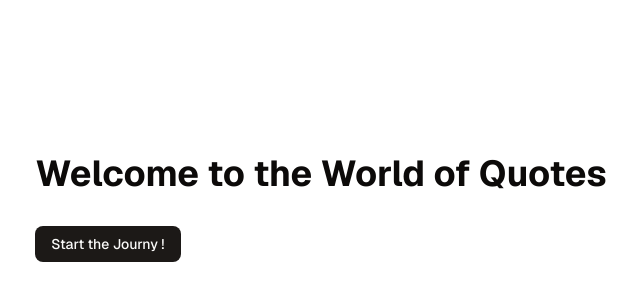
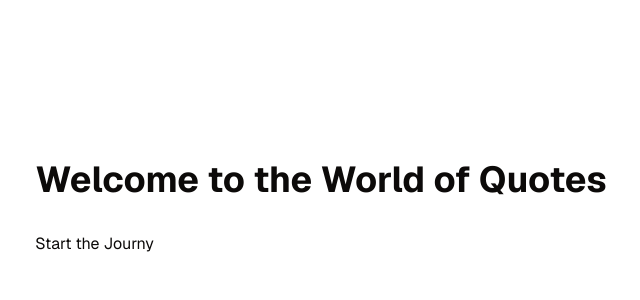
Before and after one commit to SanaUllah04/Nexium-Internship-SanaUllah, a Next.js app in the folder Assignment-01/web-quote-generator-sanaullah/: page / in a window 1280 px wide. Shown: the part 192-492 px from the top of the page, without its empty margins (319-959 px from the left). Built offline with nearby package versions, Linux system fonts and the light colour scheme.

Commit message:
SHADCN button completely removed.

```diff
--- a/Assignment-01/web-quote-generator-sanaullah/src/app/page.tsx
+++ b/Assignment-01/web-quote-generator-sanaullah/src/app/page.tsx
@@ -1,12 +1,12 @@
 import Link from 'next/link';
-import ButtonDemo from "./button";
+
 
 export default function Home() {
   return (
     <div className="grid grid-rows-[20px_1fr_20px] items-center justify-items-center min-h-screen p-8 pb-20 gap-16 sm:p-20 font-[family-name:var(--font-geist-sans)]">
       <main className="flex flex-col gap-[32px] row-start-2 items-center sm:items-start">
         <h1 className="text-4xl font-bold"> Welcome to the World of Quotes</h1>
-        <Link href='/quotes'><ButtonDemo /></Link>
+        <Link href='/quotes'><button>Start the Journy</button> </Link>
       </main>
     </div>
   );
```
